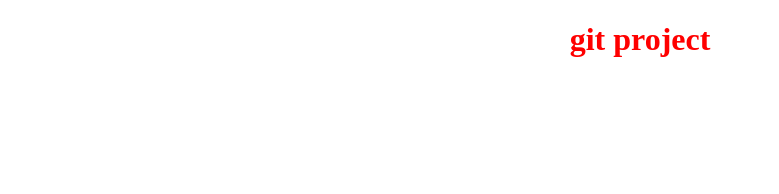
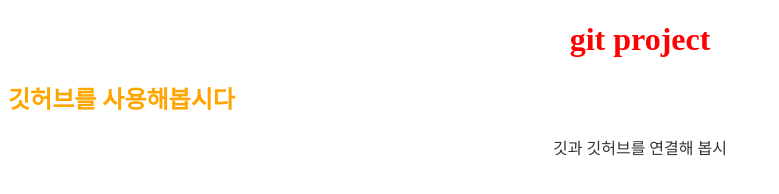
Before and after one commit to ARISTAHS/git_ex, a plain HTML site: page index.html in a window 1280 px wide. Shown: the whole page, without its empty margins (0-779 px from the left). Drawn offline with Linux system fonts and the light colour scheme.

Commit message:
h2와 p추가 및 css 수정

```diff
--- a/css/layout.css
+++ b/css/layout.css
@@ -1,3 +1,7 @@
 body{font-size: 16px; color: #333;}
 
 h1{font-size: 2em; color: red; text-align: center;}
+
+h2{font-size: 1.5em; color: orange;}
+
+p{font-size: 1em; text-align: center; }
--- a/index.html
+++ b/index.html
@@ -10,5 +10,7 @@
 </head>
 <body>
   <h1>git project</h1>
+  <h2>깃허브를 사용해봅시다</h2>
+  <p>깃과 깃허브를 연결해 봅시</p>
 </body>
 </html>
```
